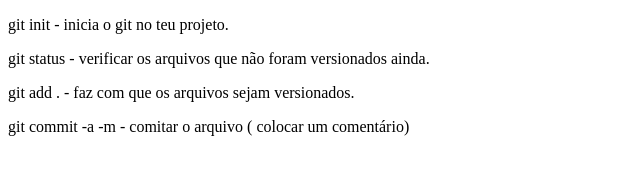
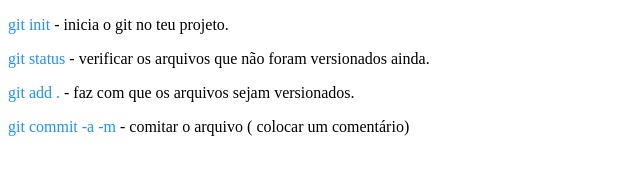
Before and after one commit to bryan-assuncao/teste_git, a plain HTML site: page index.html in a window 1280 px wide. Shown: the whole page, without its empty margins (0-640 px from the left). Drawn offline with Linux system fonts and the light colour scheme.

Commit message:
Foi adicionado estilos nos comandos

```diff
--- a/index.html
+++ b/index.html
@@ -4,6 +4,11 @@
     <meta charset="UTF-8">
     <meta name="viewport" content="width=device-width, initial-scale=1.0">
     <title>Aulas de Git</title>
+    <style>
+        span {
+            color: dodgerblue;
+        }
+    </style>
 </head>
 <body>
     <p><span>git init</span> - inicia o git no teu projeto.</p>
```
